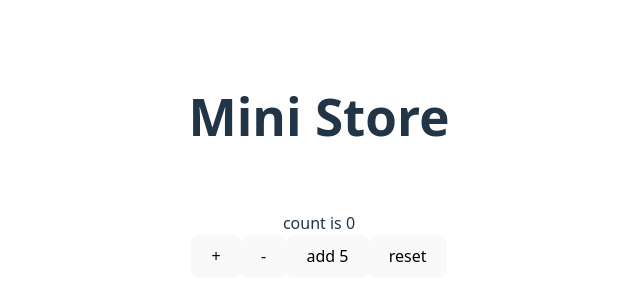
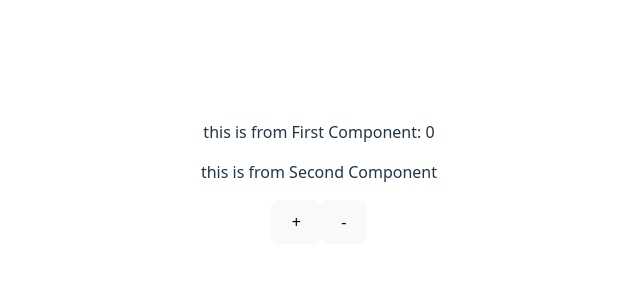
Before and after one commit to nabilfikrisp/mini-react-state-management, a React (Vite) app: page / in a window 1280 px wide. Shown: the part 218-518 px from the top of the page, without its empty margins (321-961 px from the left). Built offline with nearby package versions, Linux system fonts and the light colour scheme.

Commit message:
Implement basic state management with useSyncExternalStore

```diff
--- a/src/App.tsx
+++ b/src/App.tsx
@@ -1,21 +1,13 @@
-import { useState } from "react";
 import "./App.css";
+import FirstComponent from "./components/first-component";
+import SecondComponent from "./components/second-component";
 
 function App() {
-  const [count, setCount] = useState(0);
-
   return (
-    <>
-      <h1>Mini Store</h1>
-      <div className="card">
-        <div>count is {count}</div>
-        <button onClick={() => setCount(count + 1)}>+</button>
-
-        <button onClick={() => setCount(count - 1)}>-</button>
-        <button onClick={() => setCount(count + 5)}>add 5</button>
-        <button onClick={() => setCount(0)}>reset</button>
-      </div>
-    </>
+    <div>
+      <FirstComponent />
+      <SecondComponent />
+    </div>
   );
 }
 
--- /dev/null
+++ b/src/components/first-component.tsx
@@ -0,0 +1,7 @@
+import { useStore } from "../packages/stored";
+import { countStore } from "../store/count.store";
+
+export default function FirstComponent() {
+  const { count } = useStore(countStore);
+  return <div>this is from First Component: {count}</div>;
+}
--- /dev/null
+++ b/src/components/second-component.tsx
@@ -0,0 +1,30 @@
+import { useStore } from "../packages/stored";
+import { countStore } from "../store/count.store";
+
+export default function SecondComponent() {
+  const { count } = useStore(countStore);
+
+  return (
+    <div>
+      <p>this is from Second Component</p>
+      <button
+        onClick={() =>
+          countStore.setState({
+            count: count + 1,
+          })
+        }
+      >
+        +
+      </button>
+      <button
+        onClick={() => {
+          countStore.setState({
+            count: count - 1,
+          });
+        }}
+      >
+        -
+      </button>
+    </div>
+  );
+}
--- /dev/null
+++ b/src/packages/stored/index.ts
@@ -0,0 +1,2 @@
+import { useStore, createStore } from "./use-store";
+export { useStore, createStore };
--- /dev/null
+++ b/src/packages/stored/use-store.ts
@@ -0,0 +1,31 @@
+import { useSyncExternalStore } from "react";
+
+export function createStore<T>(initialValue: T) {
+  let state = initialValue;
+  const listeners = new Set<(state: T) => void>();
+
+  function getState() {
+    return state;
+  }
+
+  function setState(newState: T) {
+    if (newState === state) return;
+    state = newState;
+    listeners.forEach((listener) => listener(state));
+  }
+
+  function subscribe(listener: (state: T) => void) {
+    listeners.add(listener);
+    return () => listeners.delete(listener);
+  }
+
+  return {
+    getState,
+    setState,
+    subscribe,
+  };
+}
+
+export function useStore<T>(store: ReturnType<typeof createStore<T>>) {
+  return useSyncExternalStore(store.subscribe, store.getState);
+}
--- /dev/null
+++ b/src/store/count.store.ts
@@ -0,0 +1,3 @@
+import { createStore } from "../packages/stored";
+
+export const countStore = createStore({ count: 0 });
```
